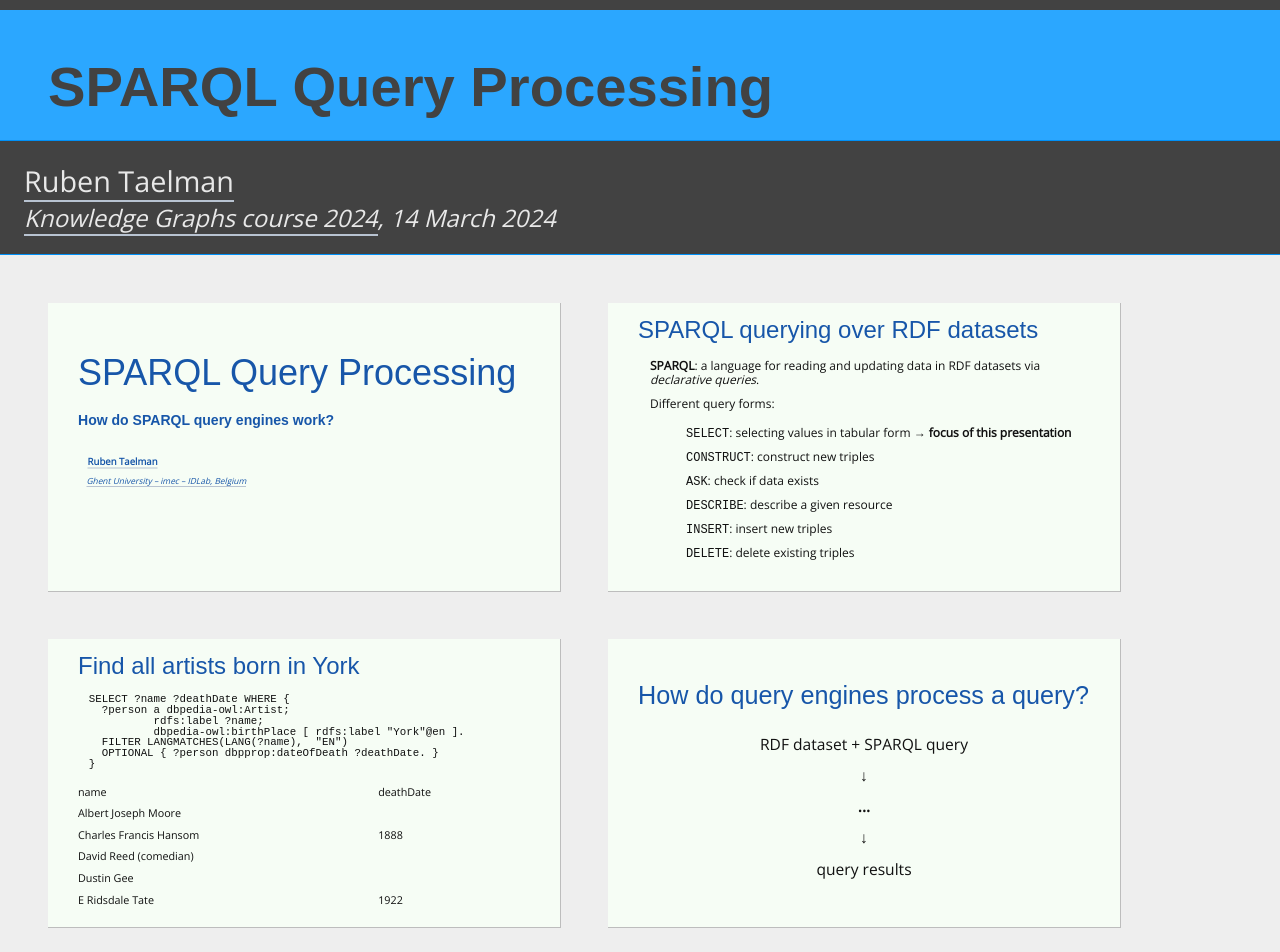
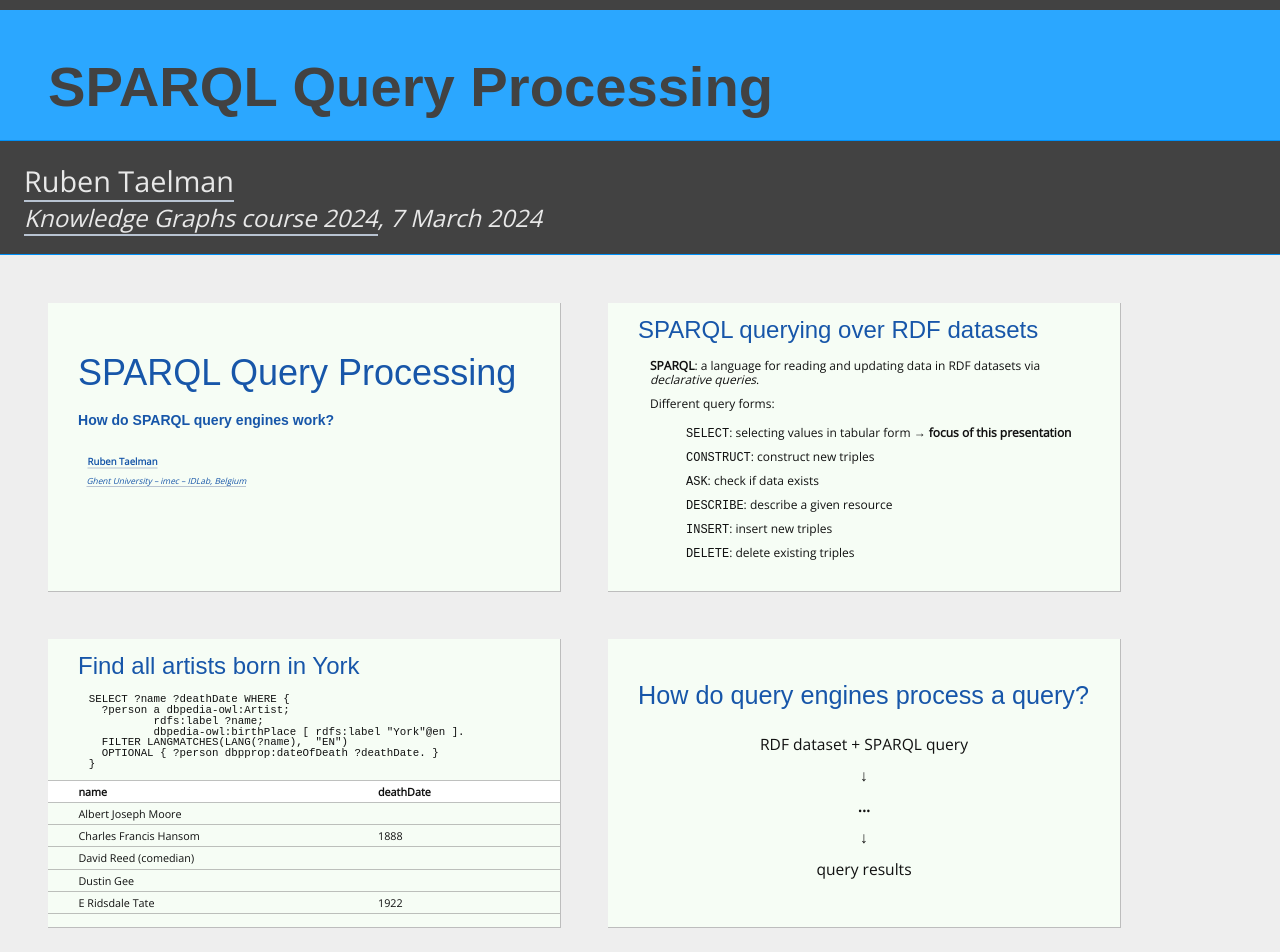
Before and after one commit to rubensworks/slides-2024-ugent-knowledgegraphs-sparqlengines, a plain HTML site: page index.html in a window 1280 px wide. Shown: the top 952 px of the page. Drawn offline with nearby package versions, Linux system fonts and the light colour scheme; a web font is replaced by a local one.

Commit message:
Deploying to gh-pages from  @ 0e51dfc7a2632ee9eb85794cd9fefc284a19a8a0 🚀

```diff
--- a/index.html
+++ b/index.html
@@ -16,6 +16,16 @@
       .shower {
         --slide-ratio: calc(16 / 9);
       }
+      table.query-results thead tr {
+          border: solid 1px gray;
+      }
+      table.query-results thead td {
+          font-weight: bold;
+          background-color: white;
+      }
+      table.query-results tbody tr {
+          border: solid 1px gray;
+      }
     </style>
   </head>
 
@@ -27,7 +37,7 @@
       <div class="captiondata">
         <p class="author" rel="schema:author"><a href="https://www.rubensworks.net/#me">Ruben Taelman</a></p>
         <p class="venue">
-          <a href="https://studiekiezer.ugent.be/studiefiche/en/E018160/2024">Knowledge Graphs course 2024</a>, <span rel="schema:datePublished">14 March 2024</span></a>
+          <a href="https://studiekiezer.ugent.be/studiefiche/en/E018160/2024">Knowledge Graphs course 2024</a>, <span rel="schema:datePublished">7 March 2024</span></a>
         </p>
       </div>
     </header>
```
